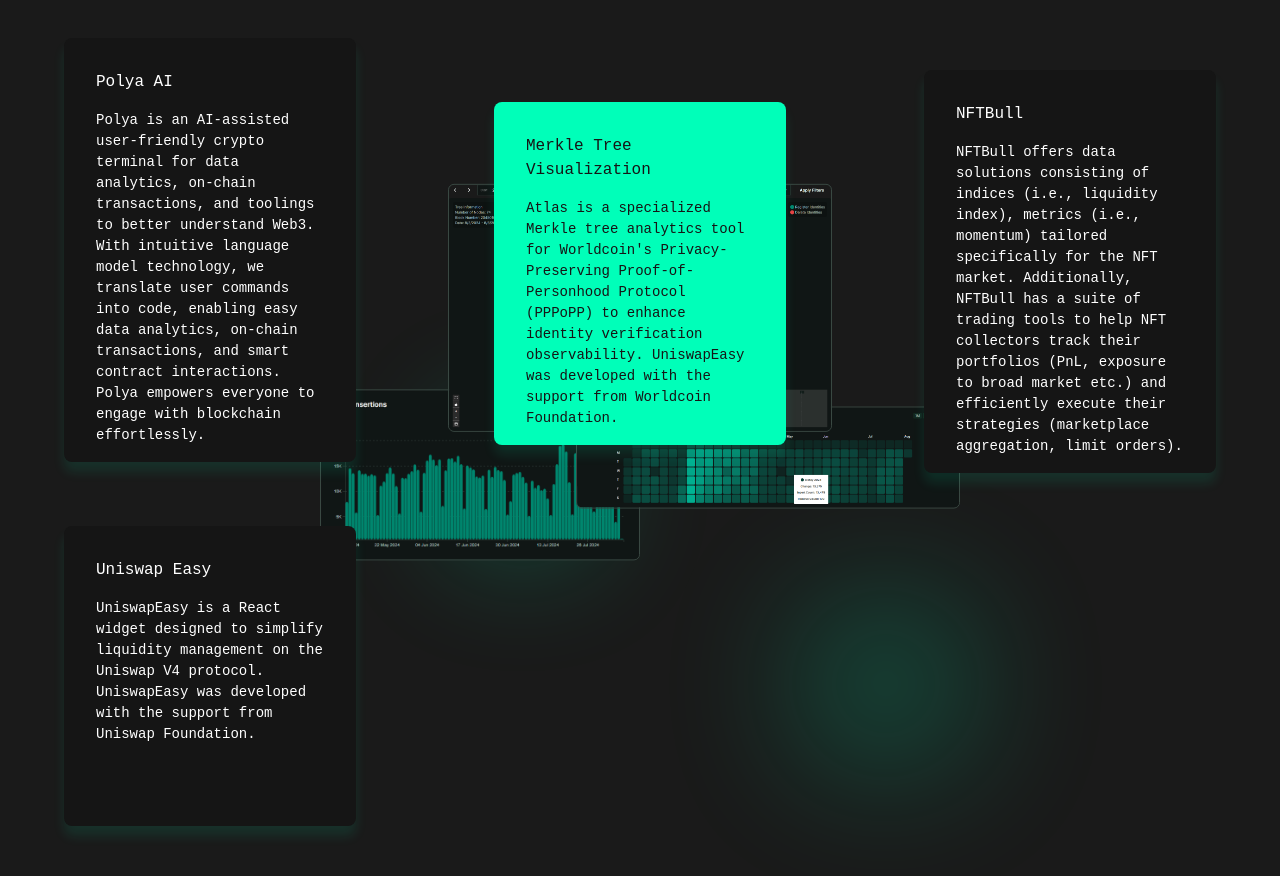
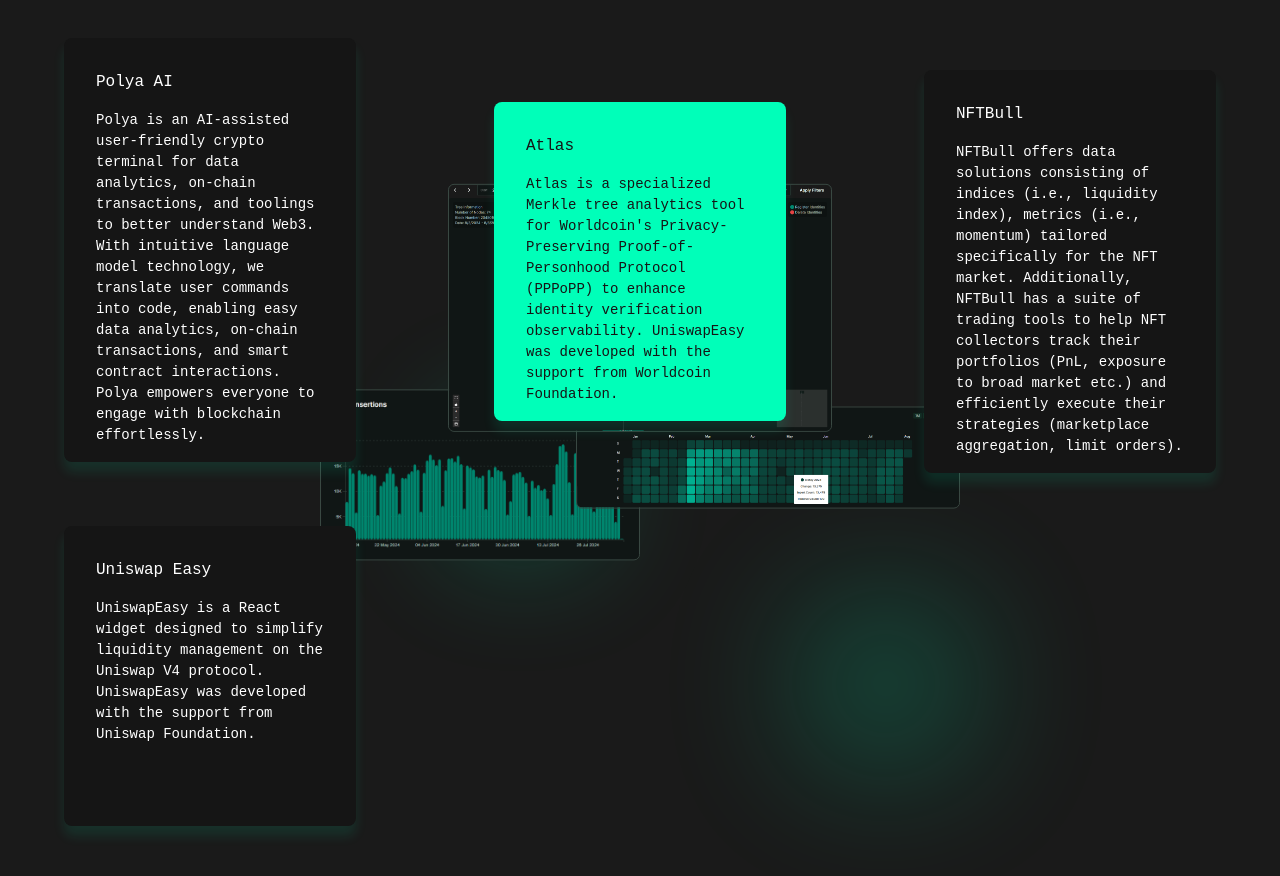
Before and after one commit to GamCap/gamcap-landing-page, a Next.js app: page / in a window 1280 px wide. Shown: the part 1200-2076 px from the top of the page. Built offline with nearby package versions, Linux system fonts and the light colour scheme.

Commit message:
fixed atlas title

```diff
--- a/app/components/Solutions/index.tsx
+++ b/app/components/Solutions/index.tsx
@@ -68,7 +68,7 @@
           className="xl:pt-8 z-20"
         />
         <Card
-          title="Merkle Tree Visualization"
+          title="Atlas"
           description="Atlas is a specialized Merkle tree analytics tool for Worldcoin's Privacy-Preserving Proof-of-Personhood Protocol (PPPoPP) to enhance identity verification observability. UniswapEasy was developed with the support from Worldcoin Foundation."
           active={activeCard === 2}
           onClick={() => setActiveCard(2)}
```
